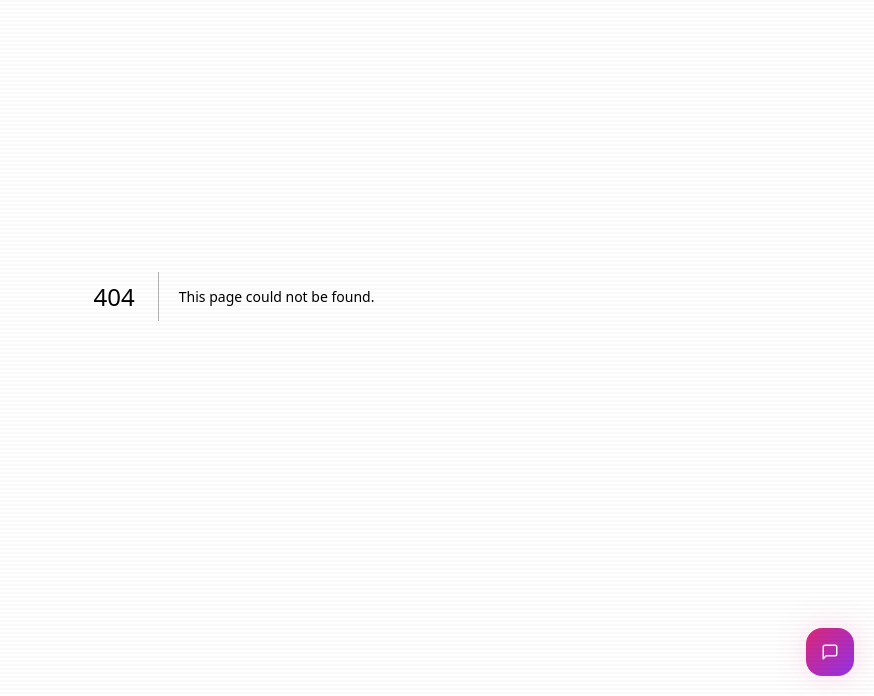
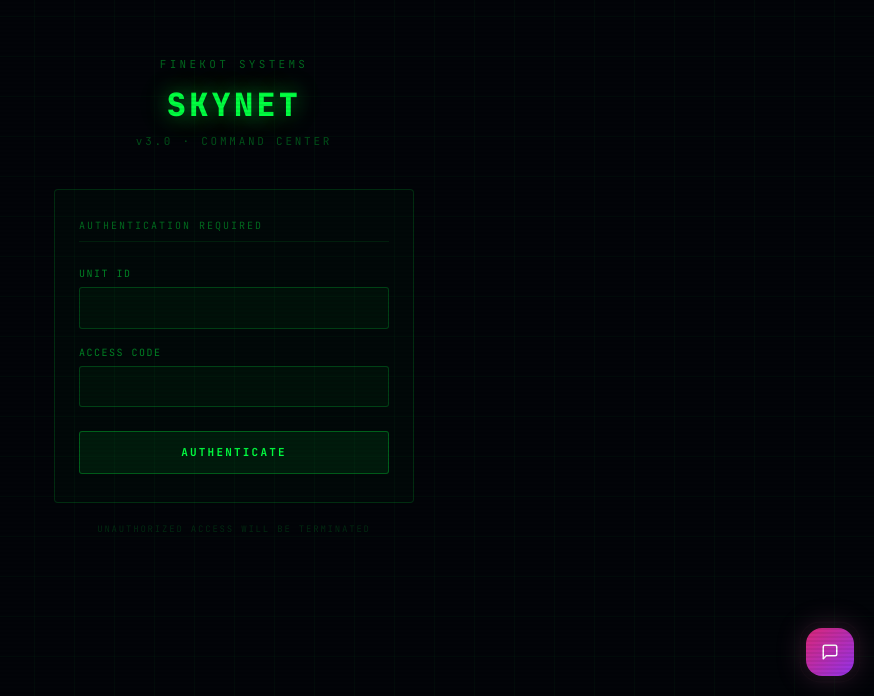
Before and after one commit to denyskot1986/portfolio, a Next.js app: page /skynet/login in a window 1280 px wide. Before the commit this address had no page. Shown: the part 104-800 px from the top of the page, without its empty margins (406-1280 px from the left). Built offline with nearby package versions, Linux system fonts and the light colour scheme.

Commit message:
feat: SKYNET login page

```diff
--- /dev/null
+++ b/app/skynet/login/page.tsx
@@ -0,0 +1,180 @@
+"use client";
+
+import { useState } from "react";
+import { useRouter } from "next/navigation";
+
+export default function SkynetLogin() {
+  const router = useRouter();
+  const [username, setUsername] = useState("");
+  const [password, setPassword] = useState("");
+  const [error, setError] = useState("");
+  const [loading, setLoading] = useState(false);
+  const [glitch, setGlitch] = useState(false);
+
+  async function handleSubmit(e: React.FormEvent) {
+    e.preventDefault();
+    setLoading(true);
+    setError("");
+
+    try {
+      const res = await fetch("/api/auth/login", {
+        method: "POST",
+        headers: { "Content-Type": "application/json" },
+        body: JSON.stringify({ username, password }),
+      });
+
+      if (res.ok) {
+        router.push("/skynet");
+      } else {
+        setGlitch(true);
+        setError("ACCESS DENIED — INVALID CREDENTIALS");
+        setTimeout(() => setGlitch(false), 600);
+      }
+    } catch {
+      setError("CONNECTION ERROR");
+    } finally {
+      setLoading(false);
+    }
+  }
+
+  return (
+    <div className="min-h-screen flex items-center justify-center" style={{
+      background: "#020408",
+      backgroundImage: "linear-gradient(rgba(0,255,65,0.03) 1px, transparent 1px), linear-gradient(90deg, rgba(0,255,65,0.03) 1px, transparent 1px)",
+      backgroundSize: "40px 40px",
+      fontFamily: "var(--font-jetbrains-mono), monospace",
+    }}>
+      {/* Scanlines */}
+      <div style={{
+        position: "fixed", inset: 0, pointerEvents: "none", zIndex: 9999,
+        background: "repeating-linear-gradient(0deg, transparent, transparent 2px, rgba(0,0,0,0.04) 2px, rgba(0,0,0,0.04) 4px)",
+      }} />
+
+      <div style={{ width: "100%", maxWidth: 400, padding: "0 20px" }}>
+
+        {/* Logo */}
+        <div style={{ textAlign: "center", marginBottom: 40 }}>
+          <div style={{
+            fontSize: 11, letterSpacing: "0.3em", color: "rgba(0,255,65,0.4)",
+            marginBottom: 8, textTransform: "uppercase"
+          }}>
+            FINEKOT SYSTEMS
+          </div>
+          <div style={{
+            fontSize: 32, fontWeight: 900, letterSpacing: "0.1em",
+            color: "#00ff41", textShadow: "0 0 20px rgba(0,255,65,0.5), 0 0 40px rgba(0,255,65,0.2)",
+          }}
+            className={glitch ? "glitch-anim" : ""}
+          >
+            SKYNET
+          </div>
+          <div style={{
+            fontSize: 11, letterSpacing: "0.25em", color: "rgba(0,255,65,0.3)",
+            marginTop: 4
+          }}>
+            v3.0 · COMMAND CENTER
+          </div>
+        </div>
+
+        {/* Form */}
+        <form onSubmit={handleSubmit} style={{
+          background: "rgba(0,255,65,0.02)",
+          border: "1px solid rgba(0,255,65,0.15)",
+          borderRadius: 4,
+          padding: "28px 24px",
+        }}>
+          <div style={{ marginBottom: 8, fontSize: 10, letterSpacing: "0.2em", color: "rgba(0,255,65,0.4)" }}>
+            AUTHENTICATION REQUIRED
+          </div>
+          <div style={{ height: 1, background: "rgba(0,255,65,0.1)", marginBottom: 24 }} />
+
+          <div style={{ marginBottom: 16 }}>
+            <label style={{ display: "block", fontSize: 10, letterSpacing: "0.15em", color: "rgba(0,255,65,0.5)", marginBottom: 6 }}>
+              UNIT ID
+            </label>
+            <input
+              type="text"
+              value={username}
+              onChange={e => setUsername(e.target.value)}
+              autoComplete="username"
+              required
+              style={{
+                width: "100%", boxSizing: "border-box", padding: "10px 12px",
+                background: "rgba(0,255,65,0.04)", border: "1px solid rgba(0,255,65,0.2)",
+                borderRadius: 3, color: "#00ff41", fontSize: 13, fontFamily: "inherit",
+                outline: "none", letterSpacing: "0.05em",
+              }}
+              onFocus={e => (e.target.style.borderColor = "rgba(0,255,65,0.5)")}
+              onBlur={e => (e.target.style.borderColor = "rgba(0,255,65,0.2)")}
+            />
+          </div>
+
+          <div style={{ marginBottom: 24 }}>
+            <label style={{ display: "block", fontSize: 10, letterSpacing: "0.15em", color: "rgba(0,255,65,0.5)", marginBottom: 6 }}>
+              ACCESS CODE
+            </label>
+            <input
+              type="password"
+              value={password}
+              onChange={e => setPassword(e.target.value)}
+              autoComplete="current-password"
+              required
+              style={{
+                width: "100%", boxSizing: "border-box", padding: "10px 12px",
+                background: "rgba(0,255,65,0.04)", border: "1px solid rgba(0,255,65,0.2)",
+                borderRadius: 3, color: "#00ff41", fontSize: 13, fontFamily: "inherit",
+                outline: "none", letterSpacing: "0.1em",
+              }}
+              onFocus={e => (e.target.style.borderColor = "rgba(0,255,65,0.5)")}
+              onBlur={e => (e.target.style.borderColor = "rgba(0,255,65,0.2)")}
+            />
+          </div>
+
+          {error && (
+            <div style={{
+              marginBottom: 16, padding: "8px 12px", fontSize: 10,
+              letterSpacing: "0.1em", color: "#ff4444",
+              background: "rgba(255,68,68,0.08)", border: "1px solid rgba(255,68,68,0.2)",
+              borderRadius: 3,
+            }}>
+              {error}
+            </div>
+          )}
+
+          <button
+            type="submit"
+            disabled={loading}
+            style={{
+              width: "100%", padding: "12px", fontFamily: "inherit",
+              fontSize: 11, fontWeight: 700, letterSpacing: "0.2em",
+              background: loading ? "rgba(0,255,65,0.05)" : "rgba(0,255,65,0.08)",
+              border: "1px solid rgba(0,255,65,0.3)",
+              color: loading ? "rgba(0,255,65,0.4)" : "#00ff41",
+              borderRadius: 3, cursor: loading ? "not-allowed" : "pointer",
+              transition: "all 0.2s",
+            }}
+          >
+            {loading ? "VERIFYING..." : "AUTHENTICATE"}
+          </button>
+        </form>
+
+        <div style={{ textAlign: "center", marginTop: 20, fontSize: 9, letterSpacing: "0.2em", color: "rgba(0,255,65,0.15)" }}>
+          UNAUTHORIZED ACCESS WILL BE TERMINATED
+        </div>
+      </div>
+
+      <style>{`
+        @keyframes glitch {
+          0%   { transform: translate(0); filter: hue-rotate(0deg); }
+          20%  { transform: translate(-3px, 1px); filter: hue-rotate(90deg); }
+          40%  { transform: translate(3px, -1px); filter: hue-rotate(180deg); }
+          60%  { transform: translate(-1px, 2px); filter: hue-rotate(270deg); }
+          80%  { transform: translate(2px, -2px); filter: hue-rotate(90deg); }
+          100% { transform: translate(0); filter: hue-rotate(0deg); }
+        }
+        .glitch-anim { animation: glitch 0.15s steps(2) 4; }
+        input::placeholder { color: rgba(0,255,65,0.2); }
+      `}</style>
+    </div>
+  );
+}
```
